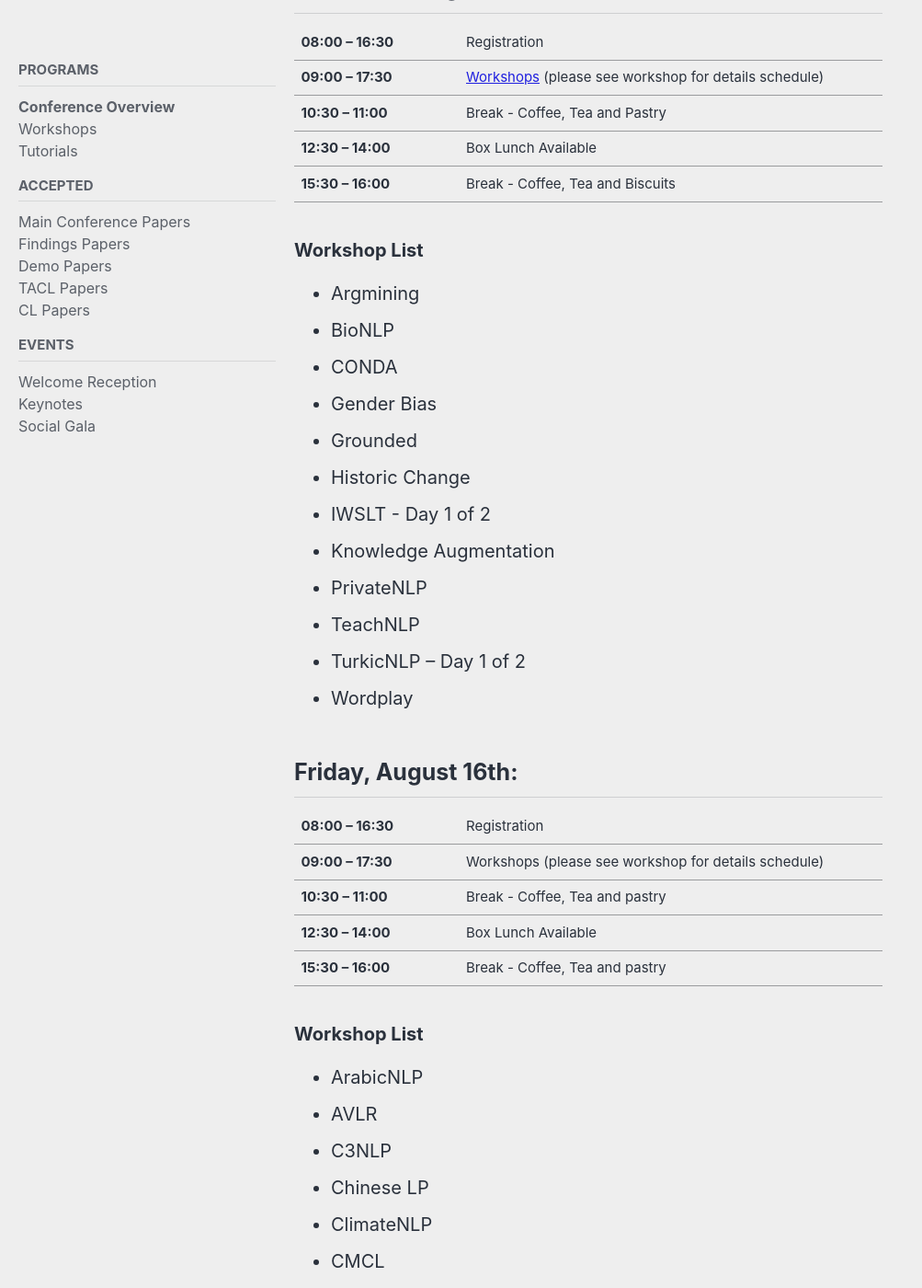
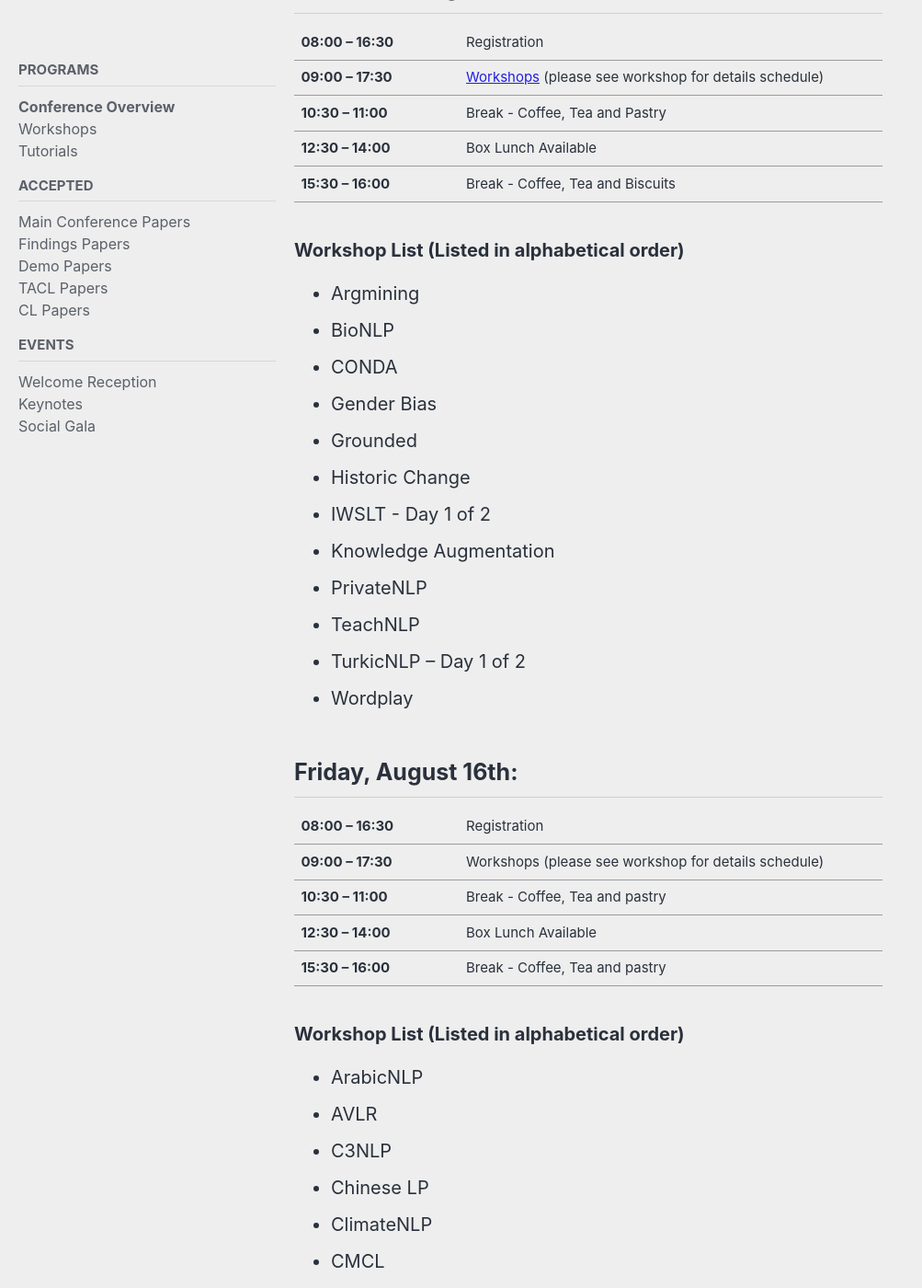
Before and after one commit to acl-org/acl-2024, a Jekyll site: the page built from _pages/program/program.md, in a window 1280 px wide and 1400 px high, scrolled down 2242 px. Shown: the whole window at 92% size, without its empty margins (0-1003 px from the left). Built offline with Jekyll 4.4.1, drawn with Linux system fonts in a browser that asks for light colours; cached includes are drawn as plain includes; nearby versions of some CDN libraries.

```diff
--- a/_pages/program/program.md
+++ b/_pages/program/program.md
@@ -91,7 +91,7 @@
 | 15:30 – 16:00 | Break - Coffee, Tea and Biscuits
 {: .news-table}
 
-### Workshop List
+### Workshop List (Listed in alphabetical order)
 * Argmining
 * BioNLP
 * CONDA
@@ -118,7 +118,7 @@
 | 15:30 – 16:00 | Break - Coffee, Tea and pastry
 {: .news-table}
 
-### Workshop List
+### Workshop List (Listed in alphabetical order)
 * ArabicNLP
 * AVLR
 * C3NLP
```
